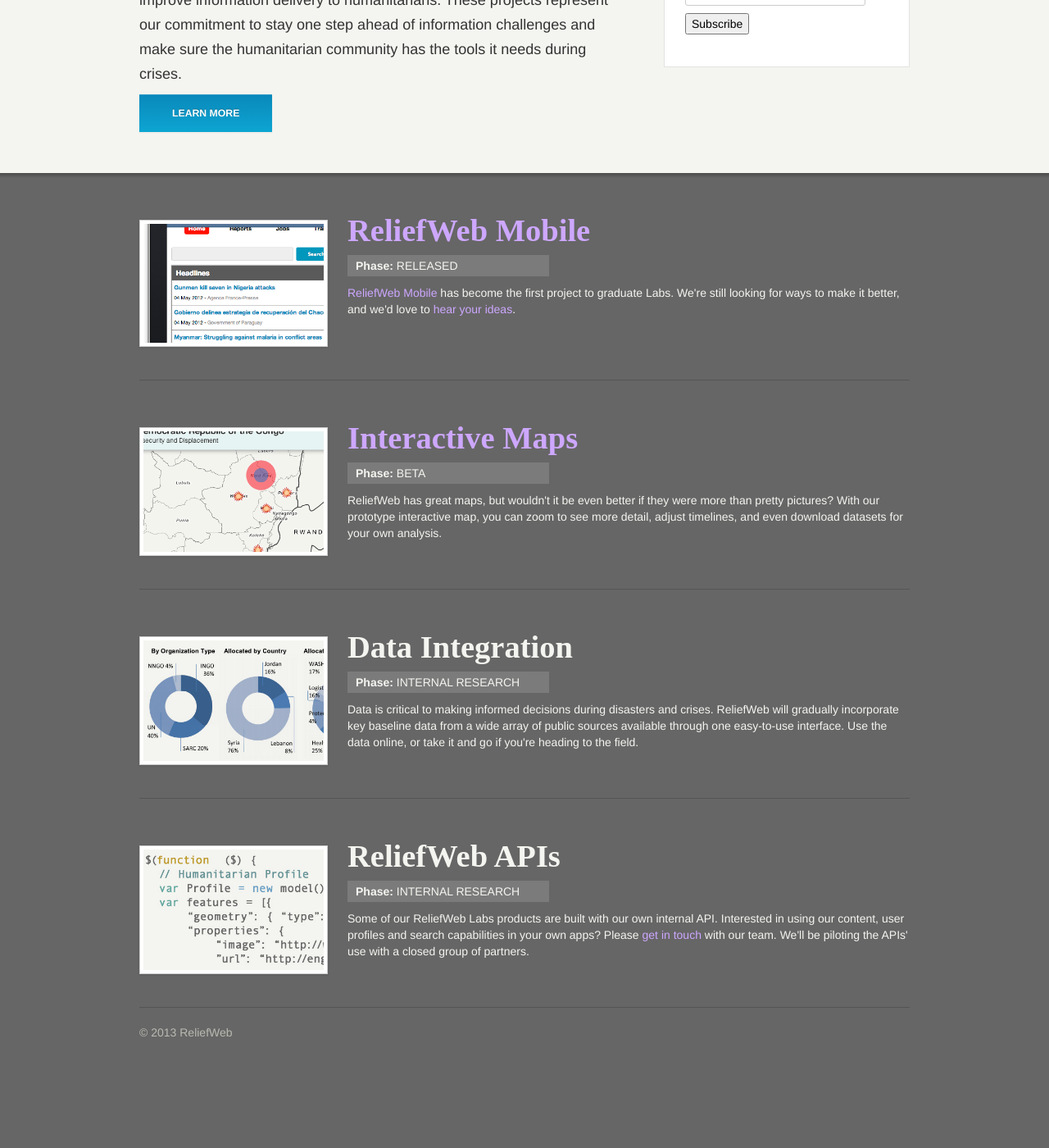
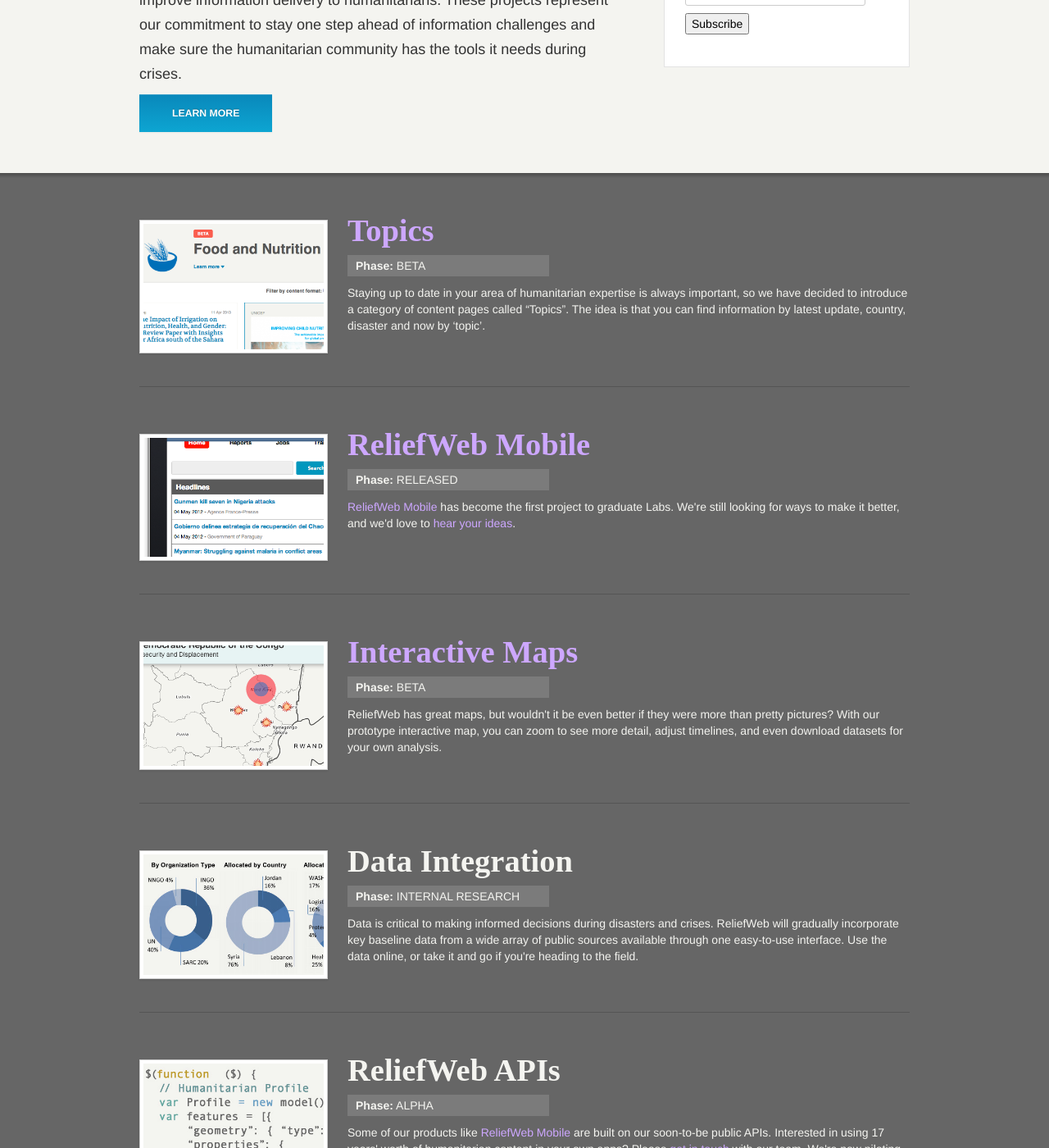
Before and after one commit to UN-OCHA/rwint-labs, a Jekyll site: the page built from index.html, in a window 1280 px wide and 1400 px high, scrolled down 326 px. Shown: the whole window at 82% size. Built offline with Jekyll 4.4.1, drawn with Linux system fonts in a browser that asks for light colours; some web fonts are replaced; before the commit the page ends 1655 px from its top, so only the background shows below that; some of the changed text lies outside the part shown.

Commit message:
Updating API entry, adding Topic entry

```diff
--- a/_posts/2012-11-28-rw_apis.html
+++ b/_posts/2012-11-28-rw_apis.html
@@ -2,7 +2,7 @@
 layout: project
 id: rw-project-apis
 title: ReliefWeb APIs
-phase: Internal research
+phase: Alpha
 image: img/rw-thumbnail-api.jpg
 ---
-Some of our ReliefWeb Labs products are built with our own internal API. Interested in using our content, user profiles and search capabilities in your own apps? Please <a href='mailto:labs@reliefweb.int'>get in touch</a> with our team. We'll be piloting the APIs' use with a closed group of partners.
+Some of our products like <a href='http://m.reliefweb.int'>ReliefWeb Mobile</a> are built on our soon-to-be public APIs. Interested in using 17 years' worth of humanitarian content in your own apps? Please <a href='mailto:labs@reliefweb.int'>get in touch</a> with our team. We're now piloting the APIs' use with a closed group of partners.
--- /dev/null
+++ b/_posts/2012-11-28-rw_topics.html
@@ -0,0 +1,10 @@
+---
+layout: project
+id: rw-project-topics
+title: Topics
+link: http://reliefweb.int/topics/food-and-nutrition
+phase: Beta
+image: img/rw-thumbnail-topic.png
+---
+
+Staying up to date in your area of humanitarian expertise is always important, so we have decided to introduce a category of content pages called “Topics”. The idea is that you can find information by  latest update, country, disaster and now by ‘topic’.
```
Also changed, not shown: img/rw-thumbnail-topic.png (added).
